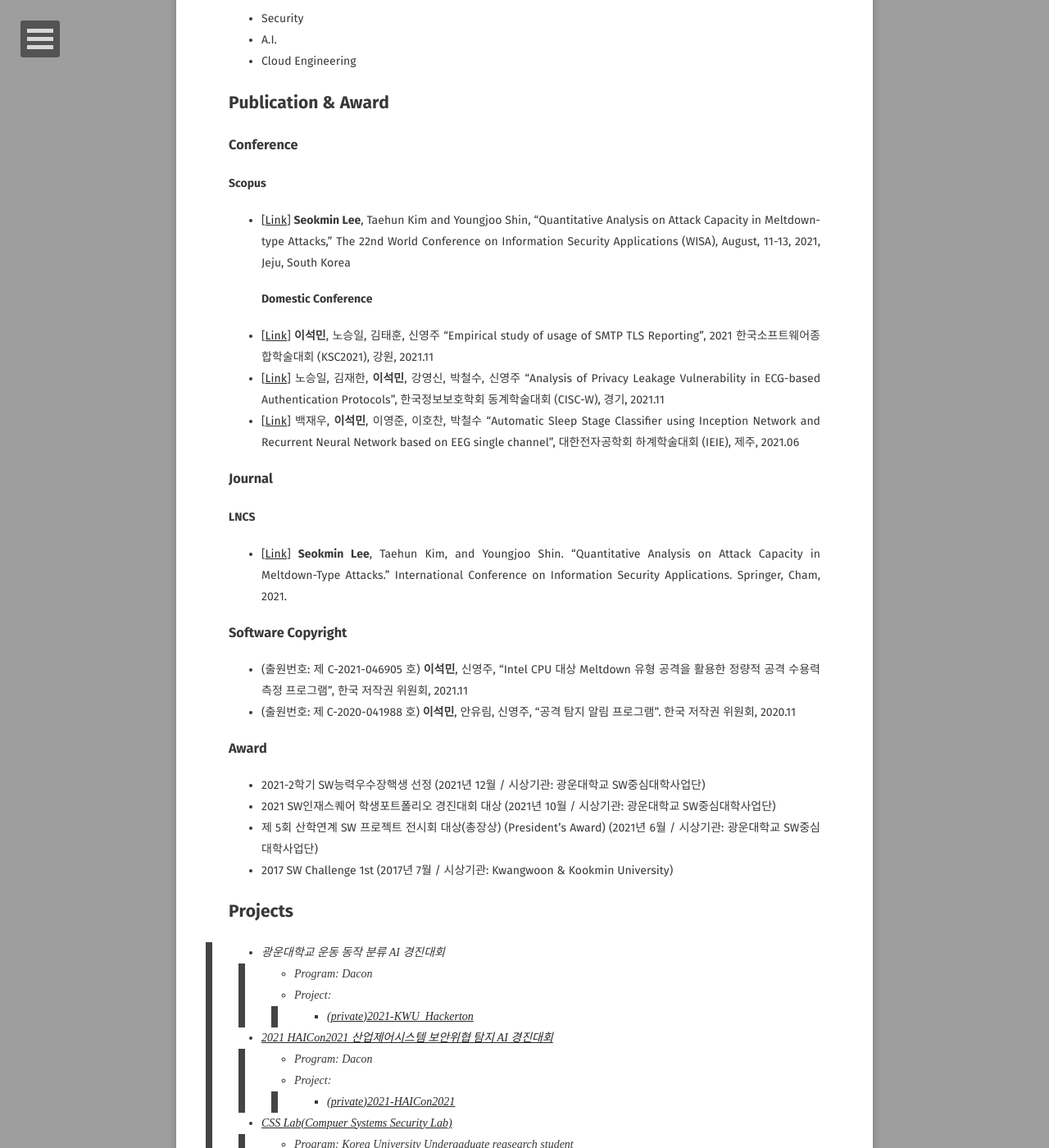
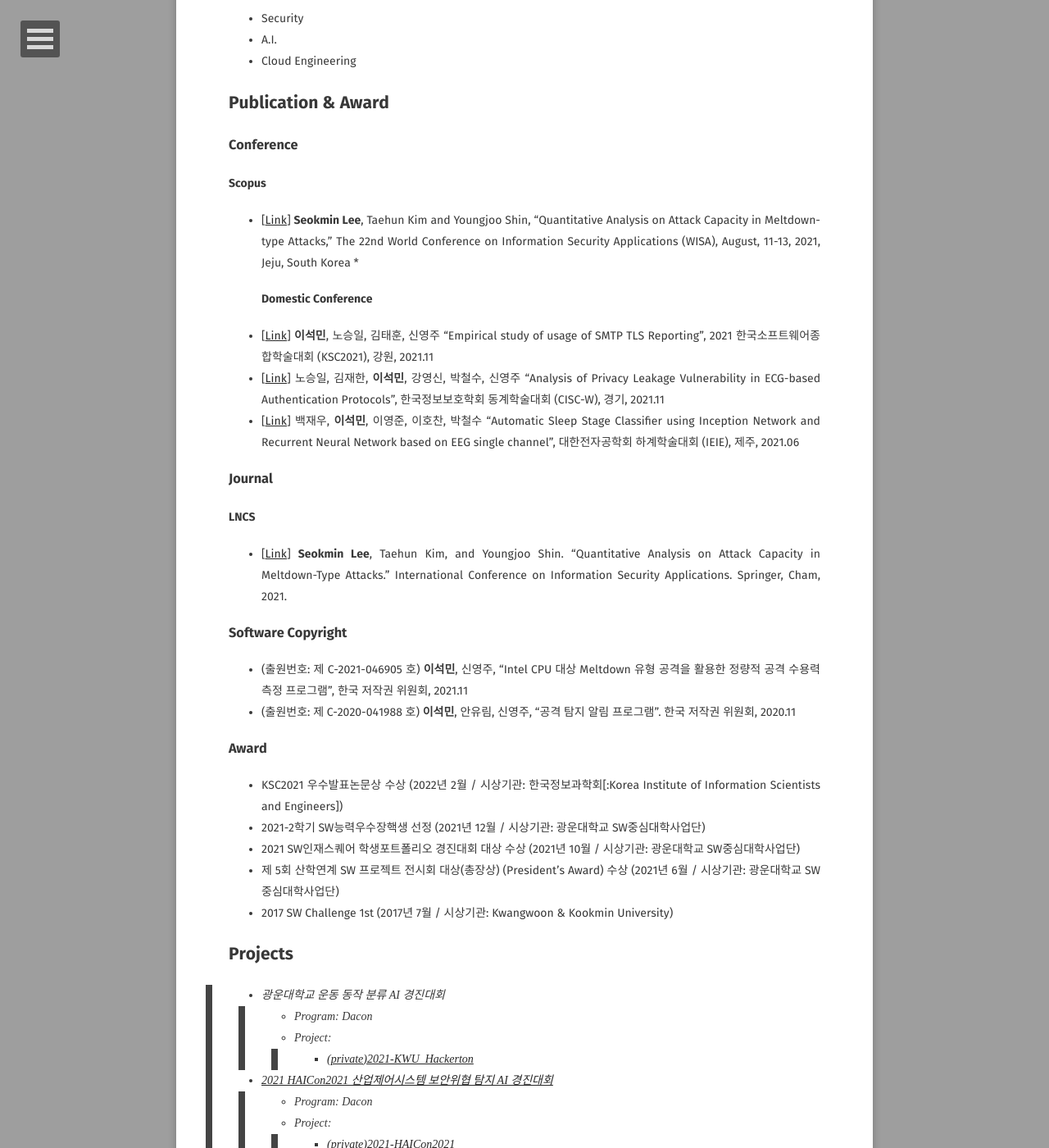
Before and after one commit to leesk212/leesk212.github.io, a Jekyll site: the page built from about/index.md, in a window 1280 px wide and 1400 px high, scrolled down 405 px. Shown: the whole window at 82% size. Built offline with Jekyll 4.4.1, drawn with Linux system fonts in a browser that asks for light colours; some web fonts are replaced.

Commit message:
Update index.md

```diff
--- a/about/index.md
+++ b/about/index.md
@@ -25,6 +25,7 @@ After graduation, I am expected as a security developer or researcher member of
 ### Conference
 #### Scopus
 * [[Link](https://www.manuscriptlink.com/society/kiisc/conference/wisa2021/accepted)] __Seokmin Lee__, Taehun Kim and Youngjoo Shin, "Quantitative Analysis on Attack Capacity in Meltdown-type Attacks," The 22nd World Conference on Information Security Applications (WISA), August, 11-13, 2021, Jeju, South Korea
+*
 #### Domestic Conference
 * [[Link](http://www.kiise.or.kr/conference/KSC/2021/)] __이석민__, 노승일, 김태훈, 신영주 "Empirical study of usage of SMTP TLS Reporting", 2021 한국소프트웨어종합학술대회 (KSC2021), 강원, 2021.11
 * [[Link](https://cisc.or.kr/)] 노승일, 김재한, __이석민__, 강영신, 박철수, 신영주 "Analysis of Privacy Leakage Vulnerability in ECG-based Authentication Protocols", 한국정보보호학회 동계학술대회 (CISC-W), 경기, 2021.11
@@ -39,9 +40,10 @@ After graduation, I am expected as a security developer or researcher member of
 * (출원번호: 제 C-2020-041988 호) __이석민__, 안유림, 신영주, "공격 탐지 알림 프로그램". 한국 저작권 위원회, 2020.11
 
 ### Award
+* KSC2021 우수발표논문상 수상 (2022년 2월 / 시상기관: 한국정보과학회[:Korea Institute of Information Scientists and Engineers])
 * 2021-2학기 SW능력우수장핵생 선정 (2021년 12월 / 시상기관: 광운대학교 SW중심대학사업단)
-* 2021 SW인재스퀘어 학생포트폴리오 경진대회 대상 (2021년 10월 / 시상기관: 광운대학교 SW중심대학사업단)
-* 제 5회 산학연계 SW 프로젝트 전시회 대상(총장상) (President's Award) (2021년 6월 / 시상기관: 광운대학교 SW중심대학사업단)
+* 2021 SW인재스퀘어 학생포트폴리오 경진대회 대상 수상 (2021년 10월 / 시상기관: 광운대학교 SW중심대학사업단)
+* 제 5회 산학연계 SW 프로젝트 전시회 대상(총장상) (President's Award) 수상 (2021년 6월 / 시상기관: 광운대학교 SW중심대학사업단)
 * 2017 SW Challenge 1st (2017년 7월 / 시상기관: Kwangwoon & Kookmin University)
 
 
```
